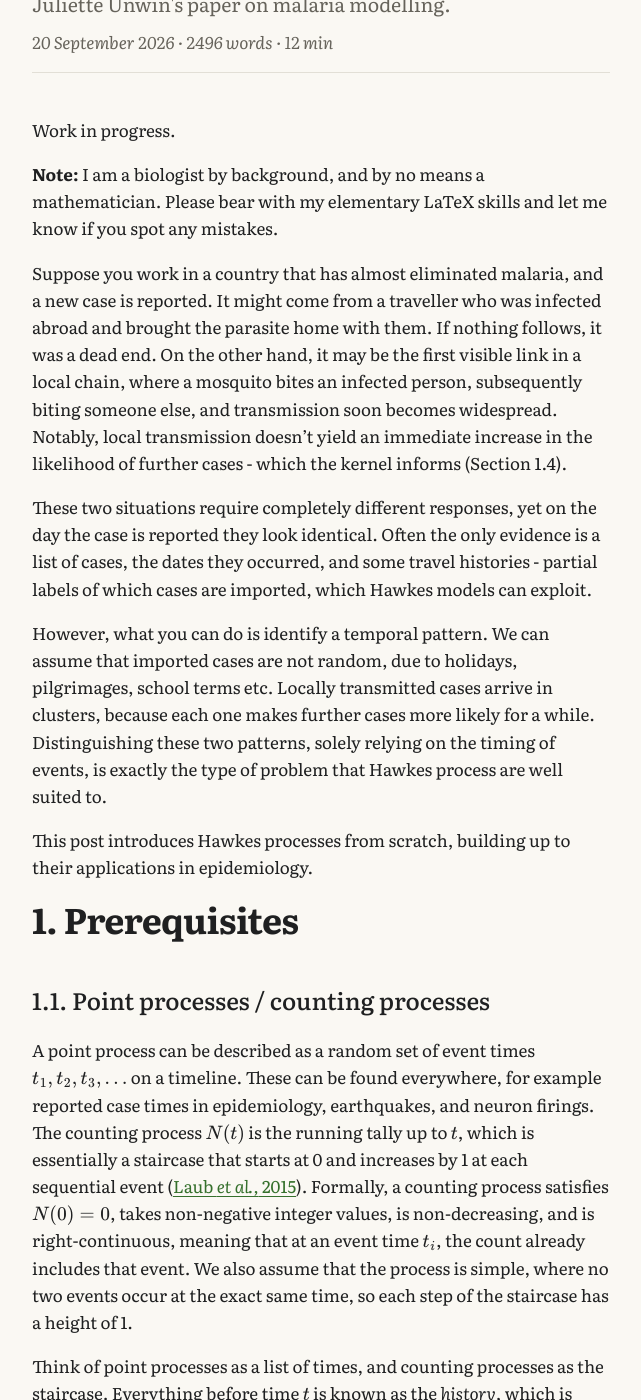
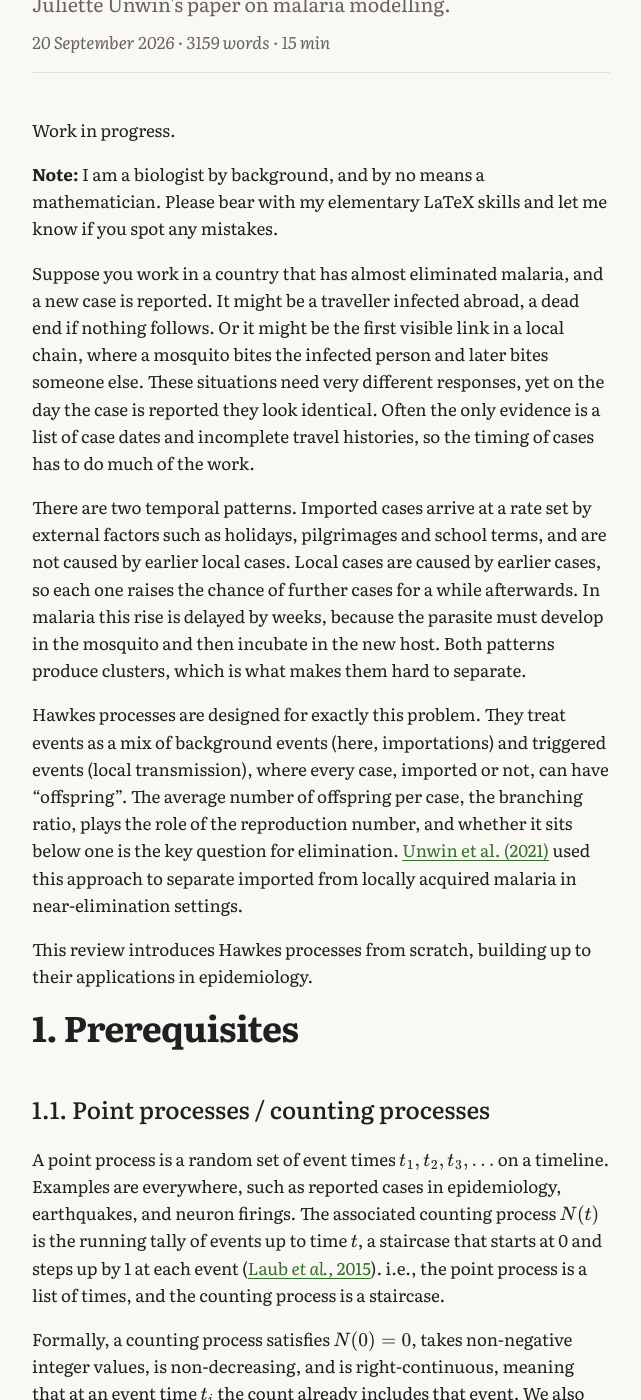
Before and after one commit to timj-wood/timj-wood.github.io, a Jekyll site: the page built from _posts/2026-09-20-hawkes-processes.md, in a window 1280 px wide and 1400 px high, scrolled down 310 px. Shown: the whole window, without its empty margins (285-926 px from the left). Built offline with Jekyll 4.4.1, drawn with Linux system fonts in a browser that asks for light colours; some of the changed text lies outside the part shown.

Commit message:
Refine explanations of Hawkes processes and malaria
Revised text for clarity and conciseness regarding Hawkes processes and malaria transmission. Improved explanations of point processes, conditional intensity, and self-excitation.

```diff
--- a/_posts/2026-09-20-hawkes-processes.md
+++ b/_posts/2026-09-20-hawkes-processes.md
@@ -8,23 +8,28 @@ Work in progress.
 
 **Note:** I am a biologist by background, and by no means a mathematician. Please bear with my elementary LaTeX skills and let me know if you spot any mistakes.
 
-Suppose you work in a country that has almost eliminated malaria, and a new case is reported. It might come from a traveller who was infected abroad and brought the parasite home with them. If nothing follows, it was a dead end. On the other hand, it may be the first visible link in a local chain, where a mosquito bites an infected person, subsequently biting someone else, and transmission soon becomes widespread. Notably, local transmission doesn't yield an immediate increase in the likelihood of further cases - which the kernel informs (Section 1.4).
+Suppose you work in a country that has almost eliminated malaria, and a new case is reported. It might be a traveller infected abroad, a dead end if nothing follows. Or it might be the first visible link in a local chain, where a mosquito bites the infected person and later bites someone else. These situations need very different responses, yet on the day the case is reported they look identical. Often the only evidence is a list of case dates and incomplete travel histories, so the timing of cases has to do much of the work.
 
-These two situations require completely different responses, yet on the day the case is reported they look identical. Often the only evidence is a list of cases, the dates they occurred, and some travel histories - partial labels of which cases are imported, which Hawkes models can exploit.
+There are two temporal patterns. Imported cases arrive at a rate set by external factors such as holidays, pilgrimages and school terms, and are not caused by earlier local cases. Local cases are caused by earlier cases, so each one raises the chance of further cases for a while afterwards. In malaria this rise is delayed by weeks, because the parasite must develop in the mosquito and then incubate in the new host. Both patterns produce clusters, which is what makes them hard to separate.
 
-However, what you can do is identify a temporal pattern. We can assume that imported cases are not random, due to holidays, pilgrimages, school terms etc. Locally transmitted cases arrive in clusters, because each one makes further cases more likely for a while. Distinguishing these two patterns, solely relying on the timing of events, is exactly the type of problem that Hawkes process are well suited to.
+Hawkes processes are designed for exactly this problem. They treat events as a mix of background events (here, importations) and triggered events (local transmission), where every case, imported or not, can have "offspring". The average number of offspring per case, the branching ratio, plays the role of the reproduction number, and whether it sits below one is the key question for elimination. [Unwin et al. (2021)](https://www.researchgate.net/publication/350572708_Using_Hawkes_Processes_to_model_imported_and_local_malaria_cases_in_near-elimination_settings) used this approach to separate imported from locally acquired malaria in near-elimination settings.
 
-This post introduces Hawkes processes from scratch, building up to their applications in epidemiology.
+This review introduces Hawkes processes from scratch, building up to their applications in epidemiology.
 
 # 1. Prerequisites
 
 ## 1.1. Point processes / counting processes
 
-A point process can be described as a random set of event times $t_1, t_2, t_3, ...$ on a timeline. These can be found everywhere, for example reported case times in epidemiology, earthquakes, and neuron firings. The counting process $N(t)$ is the running tally up to $t$, which is essentially a staircase that starts at 0 and increases by 1 at each sequential event ([Laub *et al.,* 2015](https://arxiv.org/pdf/1507.02822)). Formally, a counting process satisfies $N(0) = 0$, takes non-negative integer values, is non-decreasing, and is right-continuous, meaning that at an event time $t_i$, the count already includes that event. We also assume that the process is simple, where no two events occur at the exact same time, so each step of the staircase has a height of 1.
+A point process is a random set of event times $t_1, t_2, t_3, \ldots$ on a timeline. Examples are everywhere, such as reported cases in epidemiology, earthquakes, and neuron firings. The associated counting process $N(t)$ is the running tally of events up to time $t$, a staircase that starts at 0 and steps up by 1 at each event ([Laub *et al.,* 2015](https://arxiv.org/pdf/1507.02822)). i.e., the point process is a list of times, and the counting process is a staircase.
 
-Think of point processes as a list of times, and counting processes as the staircase. Everything before time $t$ is known as the *history*, which is wrriten as $\mathcal{H}(t) = \{t_i:t_i<t\}$, with a strict inequality. The intensity at $t$ must not depend on whether an event happens at $t$ itself.
+Formally, a counting process satisfies $N(0) = 0$, takes non-negative integer values, is non-decreasing, and is right-continuous, meaning that at an event time $t_i$ the count already includes that event. We also assume only finitely many events occur in any bounded interval, and that the process is *simple*, meaning that no two events occur at exactly the same time, so every step of the staircase has height 1.
 
-Returning to the example of malaria, the events are the dates on which cases are reported. The point process is the list of those dates, and $N(t)$ is the total number of cases reported by time $t$.
+Everything that has happened before time $t$ is called the *history*, written $\mathcal{H}(t) = \{t_i : t_i < t\}$. The inequality is strict on purpose. When we define the intensity of a process in Section 1.4, it must depend only on the past, not on whether an event happens at $t$ itself.
+
+In the case of malaria, the events are the dates on which cases occur, the point process is the list of those dates, and $N(t)$ is the total number of cases by time $t$. However, there are two practical limitations to this:
+
+ - Surveillance data are usually recorded to the day, so several cases often share a date, which breaks the simplicity assumption. Common fixes include spreading tied events randomly within the day, or using discrete-time versions of the models.
+ - The recorded date is usually the date of diagnosis or reporting, not of infection, so the observed timeline is a shifted and blurred version of the transmission timeline. Both issues resurface when we fit Hawkes models to real data.
 
 ## 1.2. Homogeneous Poisson process
 
@@ -36,21 +41,26 @@ $$
 P(\text{one event in } (t, t+h]) = \lambda h + o(h),
 $$
 
-where $o(h)$ denotes terms that become negligible relative to $h$ as $h \to 0$. Meanwhile, the probability of more than one event is negligible:
+where $o(h)$ denotes terms that become negligible relative to $h$ as $h \to 0$. The probability of more than one event is negligible:
 
 $$
-P(\text{two or more events in } (t, t+h]) = o(h).
+P(\text{two or more events in } (t, t+h]) = o(h),
 $$
+
+so the probability of no event is $1 - \lambda h + o(h)$.
 
 Second, the numbers of events in non-overlapping intervals are independent.
 
-Because the rate is constant and intervals are independent, the gaps between events are independent and exponentially distributed with rate $\lambda$ (mean $1/\lambda$). The exponential is the only continuous distribution that is *memoryless*: however long you have already waited, the remaining wait has the same distribution. The count in a window of length $T$ is $N(T) \sim \text{Poisson}(\lambda T)$, so its variance equals its mean. This gives a simple first diagnostic: clustered data, whatever the cause, are *overdispersed*, with variance greater than the mean.
+Together, these imply that the gaps between events are independent and exponentially distributed with rate $\lambda$ (mean $1/\lambda$). The exponential is the only continuous distribution that is *memoryless*: however long you have already waited, the remaining wait has the same distribution. The count in a window of length $T$ is $N(T) \sim \text{Poisson}(\lambda T)$, so its variance equals its mean.
+
+This gives a simple first diagnostic. If you split the timeline into windows and the counts vary more than their mean (*overdispersion*), the data are not a homogeneous Poisson process. Two caveats apply: the result depends on the window length you choose, and overdispersion only tells you that events cluster, not *why*. As Section 1.3 shows, several different mechanisms produce clustering.
 
 Two further properties will be useful later:
-- **Superposition**: combining independent Poisson processes gives a Poisson process whose rate is the sum of their rates.
-- **Thinning**: keeping each event independently with probability $p$ gives a Poisson process with rate $p\lambda$. Superposition underpins the branching view of Hawkes processes, and thinning is the basis of Ogata's algorithm for simulating them.
 
-The Poisson process is widely used across STEM, from queuing theory to reliability engineering. Its key limitation is that events cannot influence one another. In an epidemic, however, each case can cause further cases. Capturing this *self-excitation* is the core motivation for Hawkes processes.
+- **Superposition**: combining independent Poisson processes gives a Poisson process whose rate is the sum of their rates. This underpins the branching view of Hawkes processes, in which the full process is built from a background process plus the offspring processes triggered by each event.
+- **Thinning**: keeping each event independently with probability $p$ gives a Poisson process with rate $p\lambda$. More generally, keeping an event at time $t$ with probability $p(t)$ gives an inhomogeneous Poisson process (Section 1.3) with rate $p(t)\lambda$. This general form is the basis of Ogata's algorithm for simulating Hawkes processes: propose candidate events from a homogeneous process with rate $M$, an upper bound on the intensity, then keep each candidate at time $t$ with probability $\lambda^*(t)/M$, where $\lambda^*(t)$ is the intensity defined in Section 1.4.
+
+The Poisson process is widely used across STEM, from queueing theory to reliability engineering. Its key limitation is that events cannot influence one another. In an epidemic, however, each case can cause further cases. Capturing this *self-excitation* is the core motivation for Hawkes processes.
 
 ## 1.3. Inhomogeneous Poisson process
 
@@ -66,16 +76,20 @@ $$
 \Lambda(a, b) = \int_a^b \lambda(t)\,dt.
 $$
 
-Crucially, the rate varies because of external forces (i.e., change of seasons or the weather), not because previous events change it. This distinction matters because a time-varying rate produces clusters of events, and so does self-excitation, so the two are easily confused in data. Fitting a self-exciting model with a constant background to seasonally driven data will attribute the seasonal peaks to transmission, inflating the apparent strength of self-excitation ([Filimonov & Sornette, 2015](https://www-tandfonline-com.bris.idm.oclc.org/doi/full/10.1080/14697688.2015.1032544)). Conversely, fitting an inhomogeneous Poisson process to self-exciting data will attribute transmission to the background, underestimating it.
+This integrated rate reappears in Section 1.4 as the *compensator*; for an inhomogeneous Poisson process, the compensator $\Lambda(t)$ is simply $\Lambda(0, t)$.
 
-If the rate is itself random, for example driven by unobserved fluctuations in mosquito abundance, the result is a *Cox* (or doubly stochastic) process. This is a third route to clustering, and arguably the hardest to separate from self-excitation. In practice, these mechanisms also interact: in malaria, a wet season increases not only the background rate but also how much onward transmission each case generates. We return to this when discussing time-varying baselines in Hawkes models.
+Crucially, the rate varies because of external forces (the seasons, the weather, travel patterns), not because previous events change it. This distinction matters because a time-varying rate and self-excitation both produce clusters of events, so the two are easily confused in data. Fitting a self-exciting model with a constant background to data with an unmodelled time-varying rate will attribute the peaks to self-excitation, inflating its apparent strength. [Filimonov & Sornette (2015)](https://doi.org/10.1080/14697688.2015.1032544) demonstrated this bias in financial data. The reverse problem also occurs: if a Hawkes model is given a very flexible background, the background can absorb genuine transmission clusters, and the strength of self-excitation is underestimated.
+
+If the rate is itself random, for example driven by unobserved fluctuations in mosquito abundance, the result is a *Cox* (or doubly stochastic) process. This is a third route to clustering, and arguably the hardest to separate from self-excitation.
+
+In practice, these mechanisms interact. In the near-elimination setting from the introduction, the background rate of importations is driven mainly by travel, whereas the wet season acts mainly on transmission, increasing how many onward cases each case generates. Seasonality may therefore belong in the self-exciting part of the model rather than the background. We return to this when discussing time-varying baselines and kernels in Hawkes models.
 
 ## 1.4. The conditional intensity function
 
-The most important concept in this post is the **conditional intensity**: the instantaneous expected rate of events at time $t$, given the entire history of the process up to that point.
+The most important concept in this review is the **conditional intensity**: the instantaneous expected rate of events at time $t$, given the entire history of the process up to that point.
 
 $$
-\lambda^{\ast}(t) = \lim_{h \downarrow 0} \frac{\mathbb{E}\big[\,N(t+h) - N(t) \;\big|\; \mathcal{H}(t)\,\big]}{h}
+\lambda^*(t) = \lim_{h \downarrow 0} \frac{\mathbb{E}\big[\,N(t+h) - N(t) \;\big|\; \mathcal{H}(t)\,\big]}{h}
 $$
 
 The asterisk is shorthand for "conditional on the history". Breaking down the formula:
@@ -84,28 +98,45 @@ The asterisk is shorthand for "conditional on the history". Breaking down the fo
 - $\mathbb{E}[\,\cdots \mid \mathcal{H}(t)\,]$ is the expected number of those events, given the history $\mathcal{H}(t)$ of all events before $t$.
 - Dividing by $h$ turns this expected count into a rate, and $\lim_{h \downarrow 0}$ shrinks the window to zero, giving the rate at "the next instant".
 
-In practical terms, $\lambda^{\ast}(t)\,dt$ is approximately the probability of an event in the next instant.
+In practical terms, $\lambda^*(t)\,dt$ is approximately the probability of an event in the next instant, given everything that has happened so far.
 
-The conditional intensity unifies the processes seen so far. For a homogeneous Poisson process, the history is irrelevant and $\lambda^{\ast}(t) = \lambda$. For an inhomogeneous Poisson process, the history is still irrelevant, but the rate varies with time: $\lambda^{\ast}(t) = \lambda(t)$. For a Hawkes process, the history matters: $\lambda^{\ast}(t)$ is raised for a period following each event, before returning towards a baseline.
+The conditional intensity unifies the processes seen so far. For a homogeneous Poisson process, the history is irrelevant and $\lambda^*(t) = \lambda$. For an inhomogeneous Poisson process, the history is still irrelevant, but the rate varies with time: $\lambda^*(t) = \lambda(t)$. For a Hawkes process, the history matters:
+
+$$
+\lambda^*(t) = \mu(t) + \sum_{t_i < t} \phi(t - t_i).
+$$
+
+Here $\mu(t)$ is the **background rate**, generating events that arrive independently of the past (importations, in our malaria example), and $\phi$ is the **kernel**, describing how much each past event at $t_i$ raises the intensity at a time $t - t_i$ later. Each event therefore adds its own contribution to the intensity, and events generated through the kernel are the *triggered* events, or *offspring*, of earlier ones. The shape of the kernel sets the timing. An exponentially decaying kernel raises the intensity immediately after each event, whereas a kernel that starts near zero and peaks weeks later captures the delay in malaria transmission described in the introduction. The total area under the kernel,
+
+$$
+\eta = \int_0^\infty \phi(u)\,du,
+$$
+
+is the **branching ratio** $\eta$: the expected number of offspring per event, which plays the role of the reproduction number.
 
 ### Why it matters
 
-The conditional intensity completely specifies the process, and gives the likelihood of an observed set of event times $t_1, \ldots, t_n$ on $[0, T]$ directly ([Rasmussen, 2018](https://arxiv.org/abs/1806.00221)):
+For a simple point process, the conditional intensity completely specifies the process, and it gives the likelihood of an observed set of event times $t_1, \ldots, t_n$ on $[0, T]$ directly ([Rasmussen, 2018](https://arxiv.org/abs/1806.00221)):
 
 $$
-\log L = \sum_{i=1}^{n} \log \lambda^{\ast}(t_i) \;-\; \int_0^T \lambda^{\ast}(s)\,ds.
+\log L = \sum_{i=1}^{n} \log \lambda^*(t_i) \;-\; \int_0^T \lambda^*(s)\,ds.
 $$
 
-The first term rewards the model for assigning a high intensity at the times events actually occurred. The second term is the log-probability of seeing no events in the gaps between them, which penalises the model for predicting events that didn't happen. Maximising this likelihood is how Hawkes models are fitted to data.
+The first term rewards the model for assigning a high intensity at the times events actually occurred. The second term is the log-probability of seeing no events in the gaps between them, including the final stretch from the last event $t_n$ to the end of observation $T$. It penalises the model for predicting events that didn't happen.
 
-The integral in the second term is known as the **compensator**:
+Maximising this likelihood is a common way to fit Hawkes models to data. Bayesian methods, which place priors on the parameters and sample from the posterior, and expectation–maximisation (EM) algorithms, which exploit the branching structure by estimating which events triggered which, are also widely used.
+
+One practical complication is **edge effects**. The Hawkes intensity depends on all past events, including any that occurred before observation began at time 0. If surveillance starts partway through ongoing transmission, the earliest local cases have no recorded "parents" and may be wrongly attributed to the background.
+
+The integral in the second term of the likelihood is known as the **compensator**:
 
 $$
-\Lambda(t) = \int_0^t \lambda^{\ast}(s)\,ds.
+\Lambda(t) = \int_0^t \lambda^*(s)\,ds.
 $$
 
-It is the cumulative intensity up to time $t$, and $N(t) - \Lambda(t)$ has mean zero: on average, the compensator "compensates" for the events that occur. It also provides a goodness-of-fit check. If the model is correct, the transformed event times $\Lambda(t_1), \Lambda(t_2), \ldots$ form a homogeneous Poisson process with rate 1, which is easy to test.
+It is the cumulative intensity up to time $t$. The difference $N(t) - \Lambda(t)$ is a *martingale*: given the history, its expected future change is zero, so on average the compensator "compensates" for the events that occur.
 
+The compensator also provides a goodness-of-fit check, via the **time-rescaling theorem**. If the model is correct, the transformed event times $\Lambda(t_1), \Lambda(t_2), \ldots$ form a homogeneous Poisson process with rate 1. Equivalently, the rescaled gaps $\Lambda(t_i) - \Lambda(t_{i-1})$ are independent and exponentially distributed with mean 1, which can be checked with a Q–Q plot or a Kolmogorov–Smirnov test. This form of residual analysis was introduced for self-exciting models by [Ogata (1988)](https://doi.org/10.1080/01621459.1988.10478560). When the parameters have been estimated from the same data, the test is only approximate.
 
 # 2. What is a Hawkes processes?
 
```
Also changed, not shown: other parts of _posts/2026-09-20-hawkes-processes.md (+2 -2 lines).
